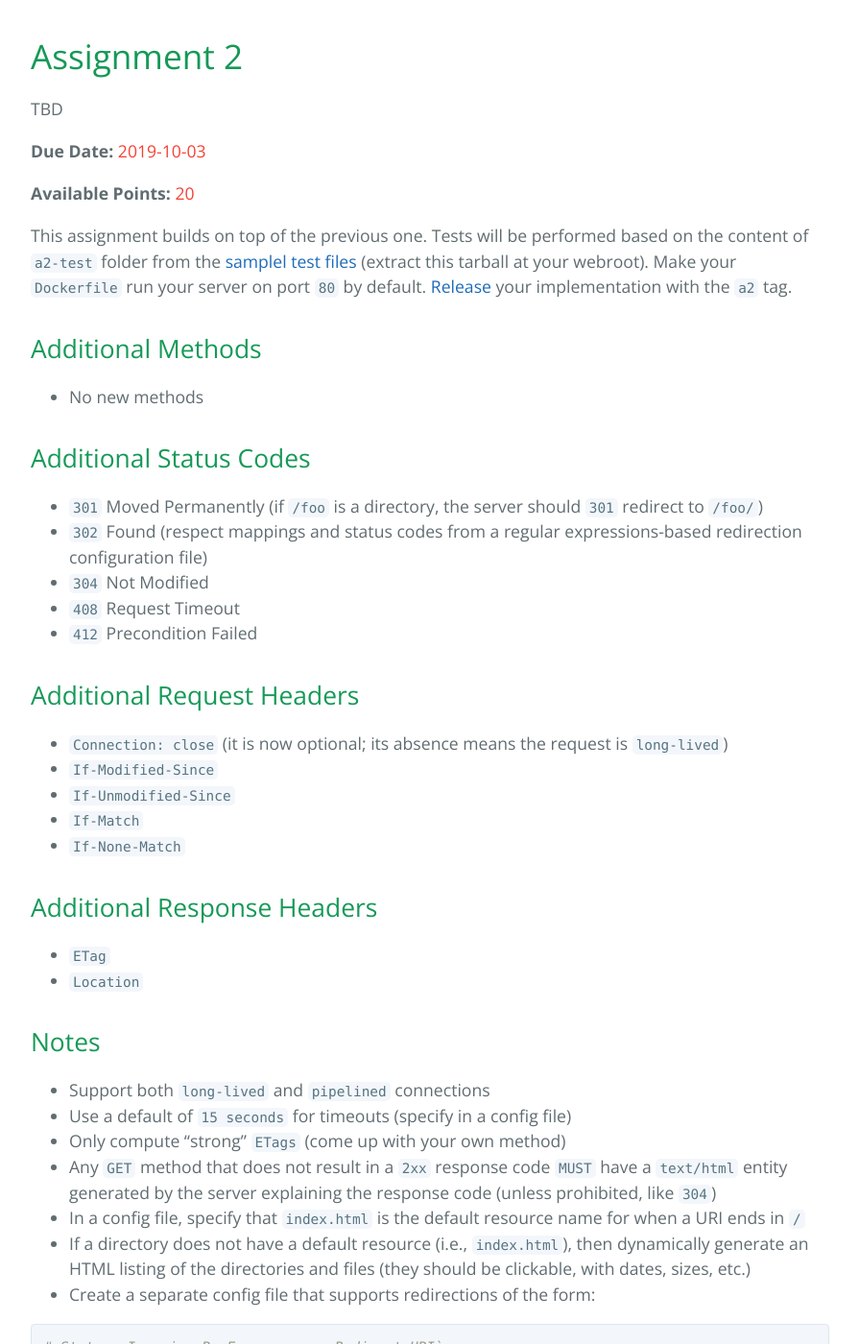
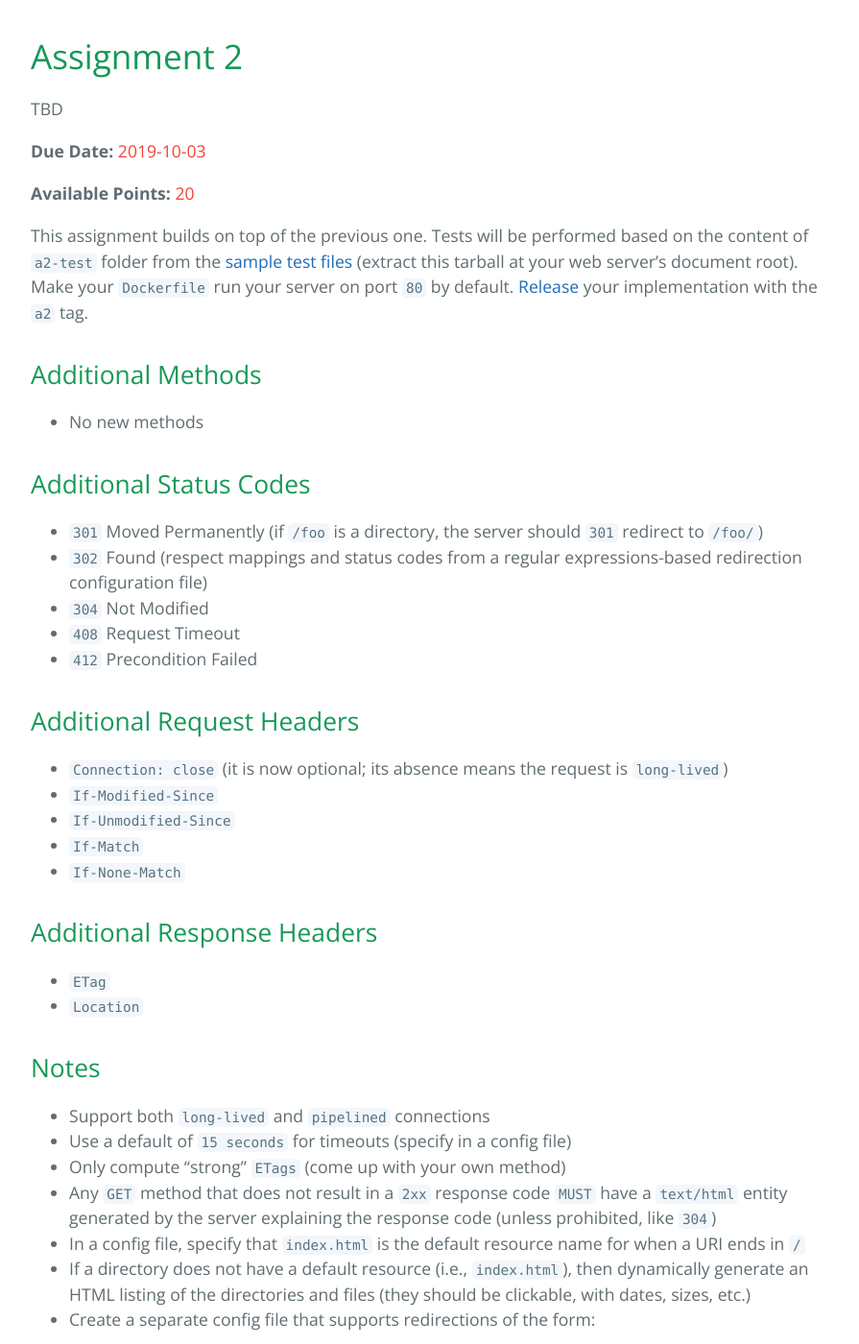
Before and after one commit to cs531-f19/cs531-f19.github.io, a Jekyll site: the page built from assignments/assignment-2.md, in a window 1280 px wide and 1400 px high, scrolled down 255 px. Shown: the whole window at 96% size, without its empty margins (192-1087 px from the left). Built offline with Jekyll 4.4.1, drawn with Linux system fonts in a browser that asks for light colours; the repository's description, which GitHub fills in, is left out; some of the changed text lies outside the part shown.

Commit message:
Fix a typo

````diff
--- a/assignments/assignment-2.md
+++ b/assignments/assignment-2.md
@@ -3,7 +3,7 @@ title: Assignment 2
 ---
 
 This assignment builds on top of the previous one.
-Tests will be performed based on the content of `a2-test` folder from the [samplel test files](https://raw.githubusercontent.com/ibnesayeed/webserver-tester/master/sample/cs531-test-files.tar.gz) (extract this tarball at your webroot).
+Tests will be performed based on the content of `a2-test` folder from the [sample test files](https://raw.githubusercontent.com/ibnesayeed/webserver-tester/master/sample/cs531-test-files.tar.gz) (extract this tarball at your web server's document root).
 Make your `Dockerfile` run your server on port `80` by default.
 [Release](https://help.github.com/en/articles/creating-releases) your implementation with the `a2` tag.
 
@@ -46,6 +46,6 @@ Make your `Dockerfile` run your server on port `80` by default.
 # Status: Incoming RegExp          Redirect URI`
 
 302: ^/a2-test/(.*)/coolcar.html$  /a2-test/$1/galaxie.html`
-302: ^/a2-test/(.*)/1.[234]/(.*)   /a2-test/$1/1.1/$2`
+302: ^/a2-test/(.*)/1\.[234]/(.*)  /a2-test/$1/1.1/$2`
 301: ^/a2-test/(.*)/mercury/(.*)$  /a2-test/$1/ford/$2`
 ```
````
Also changed, not shown: assignments/assignment-1.md (+1 -1 lines).
